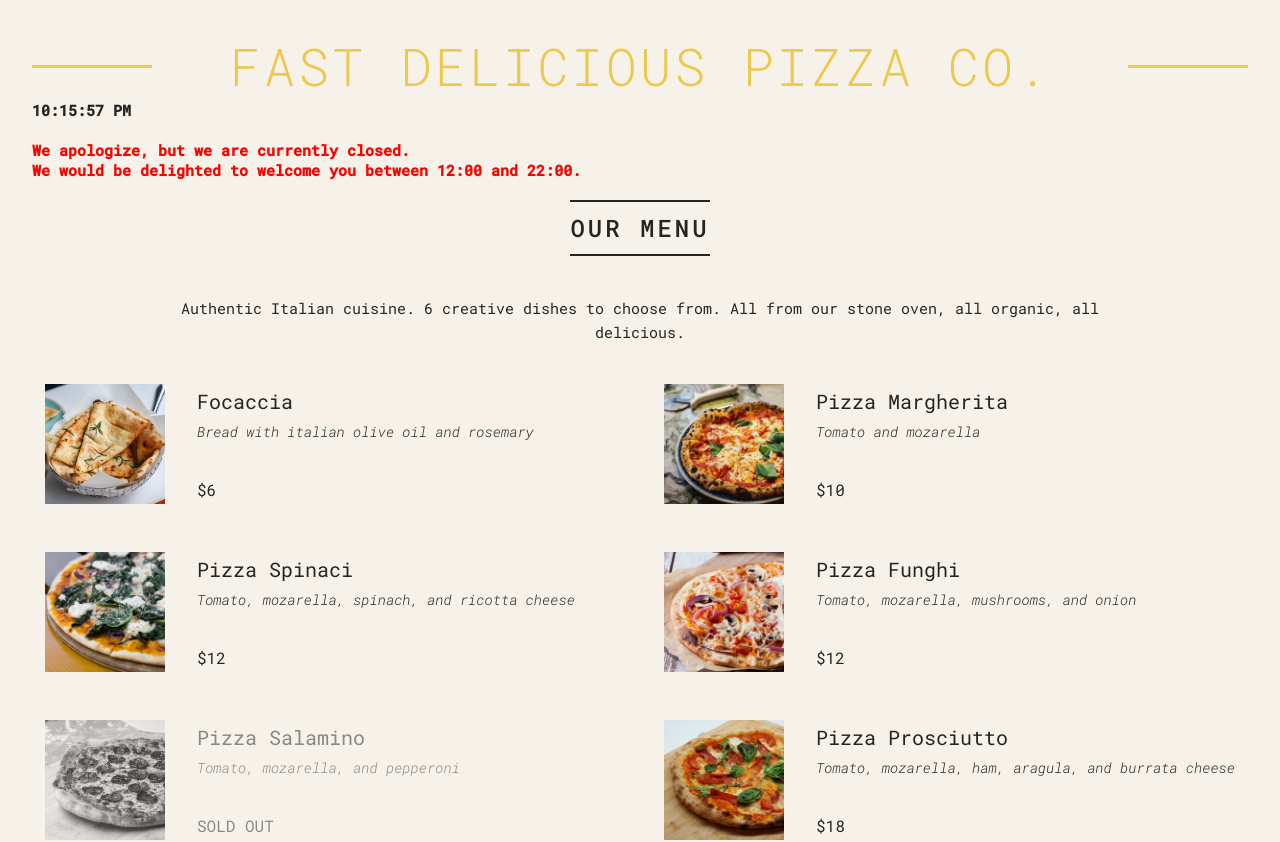
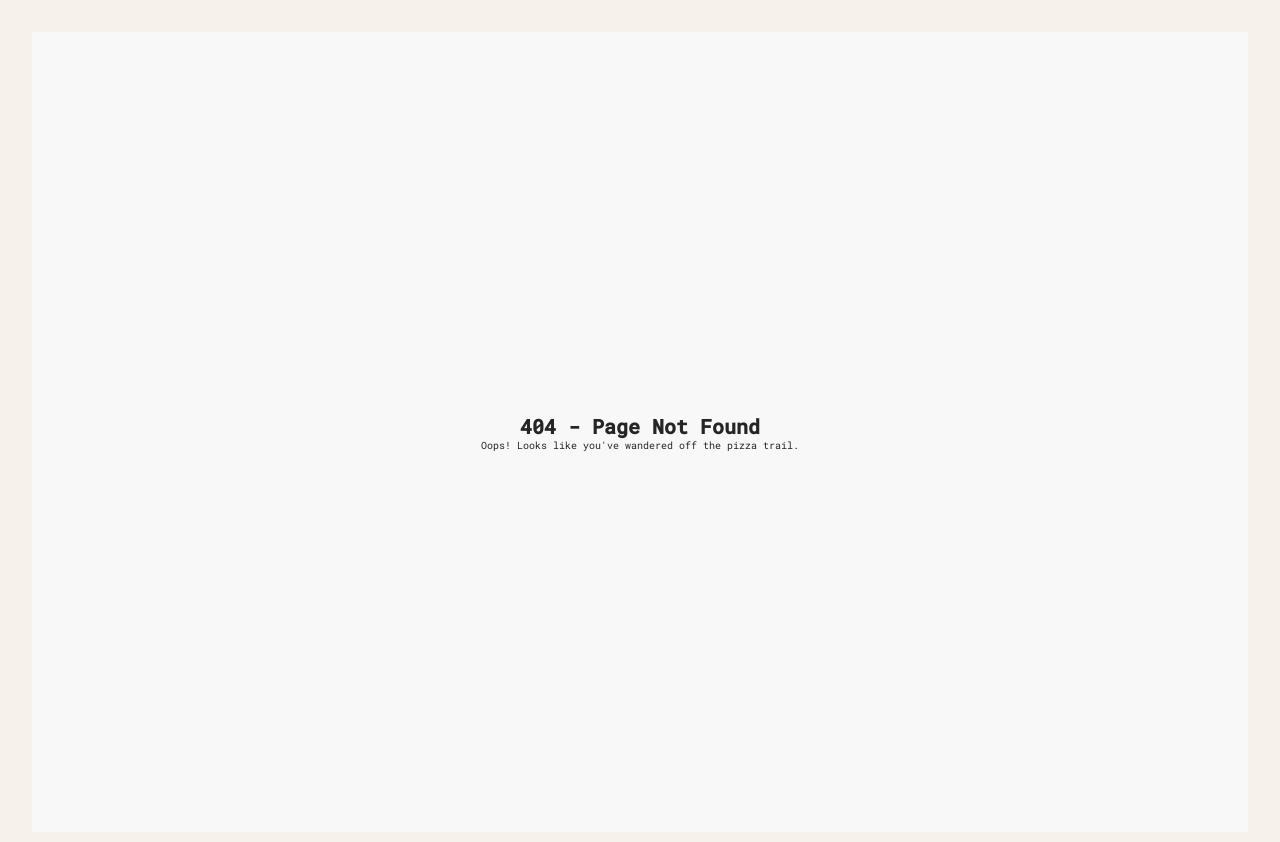
Before and after one commit to Scientific-Research/pizza-menu, a React (Vite) app: page /PageNotFound in a window 1280 px wide. Shown: the top 842 px of the page. Built offline with nearby package versions, Linux system fonts and the light colour scheme.

Commit message:
with some more changes in App() function, it still works!

```diff
--- a/src/App.tsx
+++ b/src/App.tsx
@@ -1,11 +1,10 @@
 import { useEffect, useState } from "react";
-import { NotFoundPage } from "./components/NotFoundPage";
+import { PageNotFound } from "./components/PageNotFound";
 import {
-  BrowserRouter as Router,
   Route,
   Routes,
   Navigate,
-  useNavigate,
+  useNavigate
 } from "react-router-dom";
 
 let pizzaData = [
@@ -63,23 +62,13 @@ interface IPizza {
 }
 
 export default function App() {
-  const navigate = useNavigate();
   return (
     <>
-      {/* <Router> */}
-      {/* <button className="btn" onClick={() => navigate("/404")}>
-        Order
-      </button> */}
       <Routes>
-        {/* <Route path="/" element={<Navigate to="/" />} /> */}
-        <Route path="/404" element={<NotFoundPage />} />
-        {/* <Route path="*" element={<NotFoundPage />} /> */}
-        <Route
-          // path="*"
-          element={<p className="btn" onClick={() => navigate("/404")} />}
-        />
+        <Route path="/" element={<Navigate to="/" />} />
+        <Route path="/PageNotFound" element={<PageNotFound />} />
+        <Route path="*" element={<PageNotFound />} />
       </Routes>
-      {/* </Router> */}
     </>
   );
 }
@@ -197,7 +186,7 @@ export const Pizza = ({ pizzaObj }: { pizzaObj: IPizza }) => {
 export const Footer = () => {
   const navigate = useNavigate();
   const handleOrderClick = () => {
-    navigate("/404");
+    navigate("/PageNotFound");
   };
 
   return (
--- a/src/components/NotFoundPage.tsx
+++ b/src/components/PageNotFound.tsx
@@ -1,9 +1,9 @@
 import React from "react";
 import "../index.css";
 
-export const NotFoundPage: React.FC = () => {
+export const PageNotFound: React.FC = () => {
   return (
-    <div className="not-found-page">
+    <div className="page-not-found">
       <h1>404 - Page Not Found</h1>
       <p>Oops! Looks like you've wandered off the pizza trail.</p>
     </div>
--- a/src/index.css
+++ b/src/index.css
@@ -212,7 +212,7 @@ body {
 
 /* CSS for NotFoundPage.tsx */
 
-.not-found-page {
+.page-not-found {
   display: flex;
   flex-direction: column;
   align-items: center;
```
